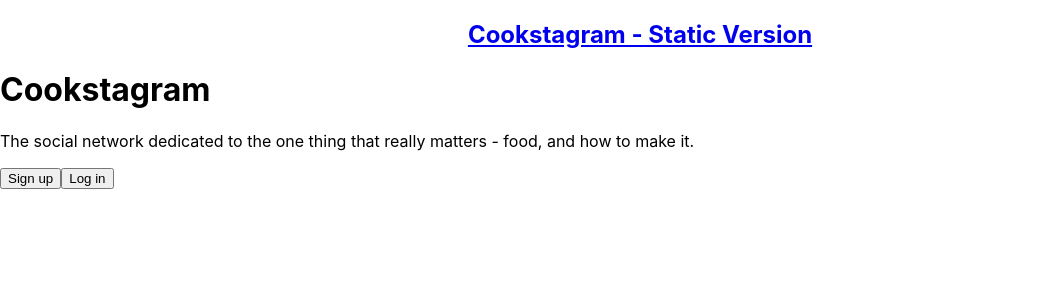
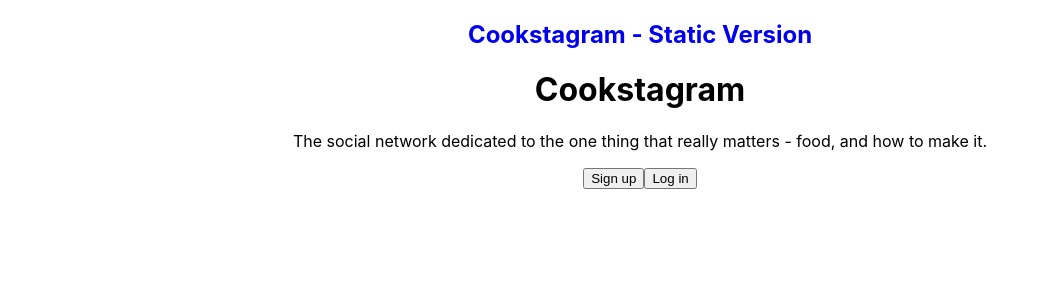
Before and after one commit to ehorn24/cookstagram, a React (Create React App) app: page / in a window 1280 px wide. Shown: the top 300 px of the page, without its empty margins (0-1045 px from the left). Built offline with nearby package versions, Linux system fonts and the light colour scheme.

Commit message:
header css

```diff
--- a/src/Styles/App.scss
+++ b/src/Styles/App.scss
@@ -2,4 +2,5 @@ body {
   margin: 0;
   padding: 0;
   @import "navigation";
+  @import "header";
 }
--- /dev/null
+++ b/src/Styles/_header.scss
@@ -0,0 +1,14 @@
+header {
+  text-align: center;
+  h1 {
+    text-align: center;
+  }
+  p {
+    text-align: center;
+  }
+  button {
+    &:hover {
+      background-color: orange;
+    }
+  }
+}
--- a/src/Styles/_navigation.scss
+++ b/src/Styles/_navigation.scss
@@ -2,4 +2,7 @@ nav {
   h2 {
     text-align: center;
   }
+  a {
+    text-decoration: none;
+  }
 }
```
